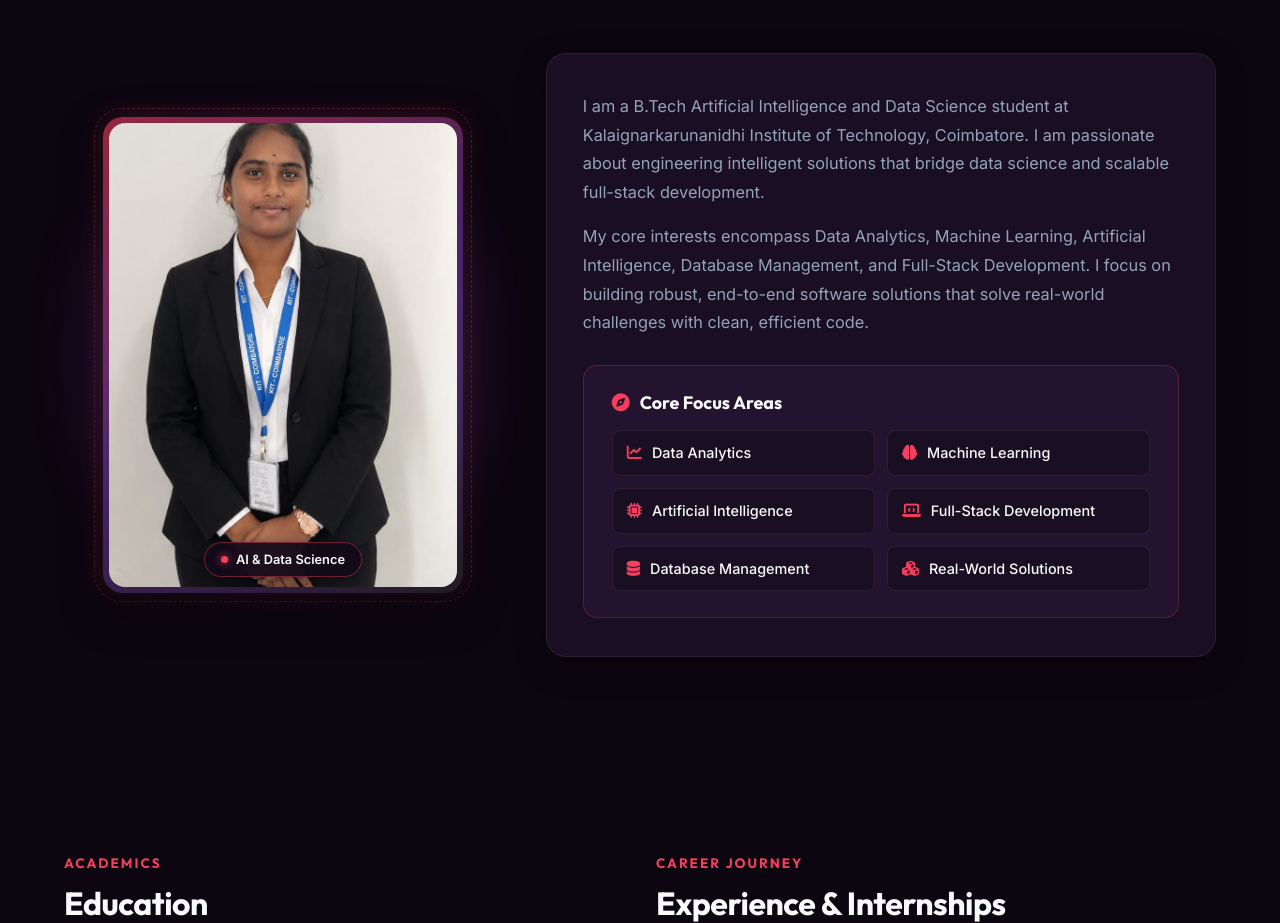
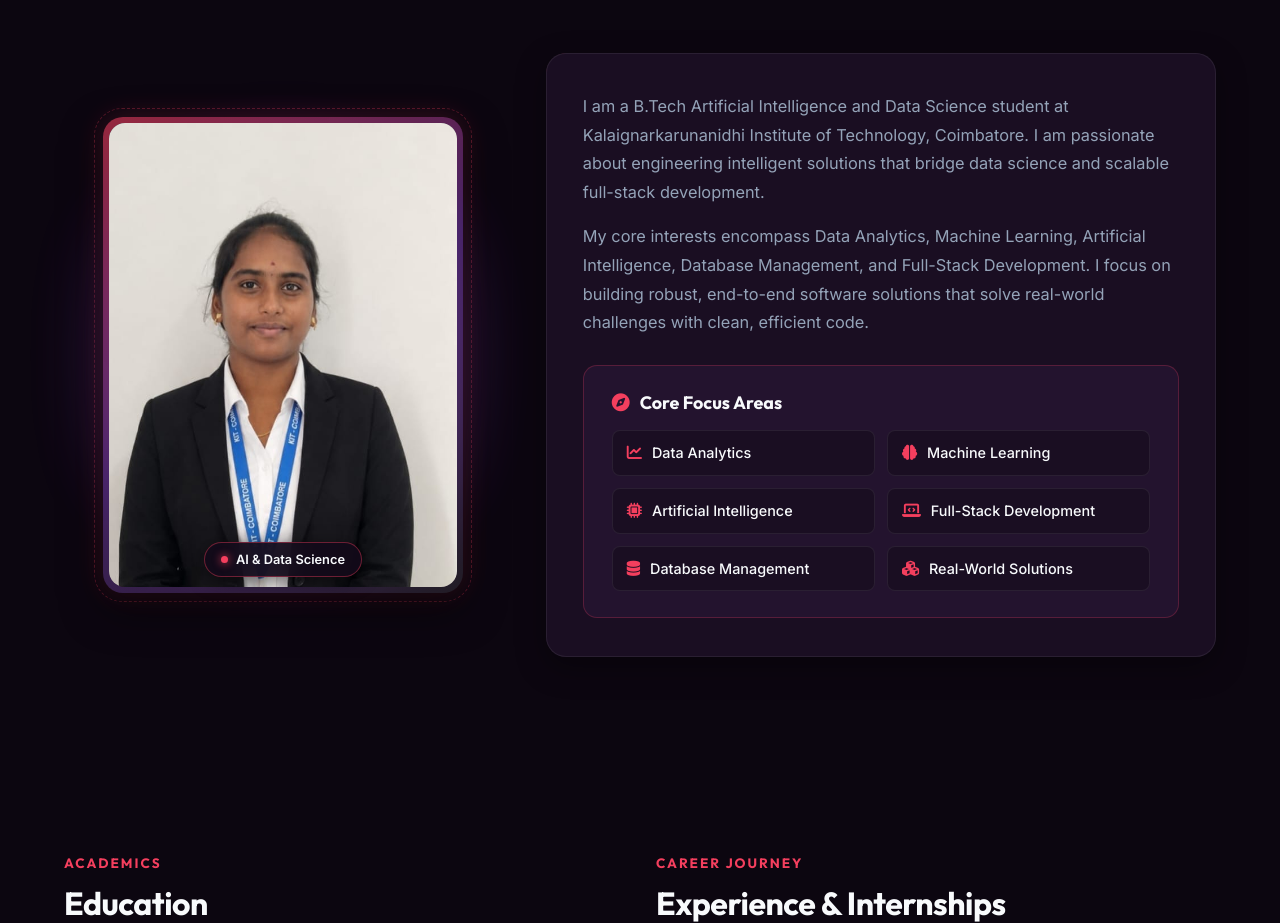
Before and after one commit to kanimozhi-Rajendran/Portfolio, a plain HTML site: page index.html in a window 1280 px wide. Shown: the part 1023-1946 px from the top of the page. Drawn offline with Linux system fonts and the light colour scheme.

Commit message:
Update profile photo

```diff
--- a/index.html
+++ b/index.html
@@ -158,7 +158,7 @@
                             <div class="about-photo-glow" aria-hidden="true"></div>
                             <div class="about-photo-frame">
                                 <div class="about-photo-img-wrapper">
-                                    <img src="assets/profile-photo.jpg"
+                                    <img src="assets/profile photoo.jpeg"
                                          alt="Kanimozhi R - Profile Photo"
                                          class="about-profile-img"
                                          id="about-profile-photo"
```
Also changed, not shown: assets/profile photoo.jpeg (added), assets/profile-photo.jpg (deleted).
